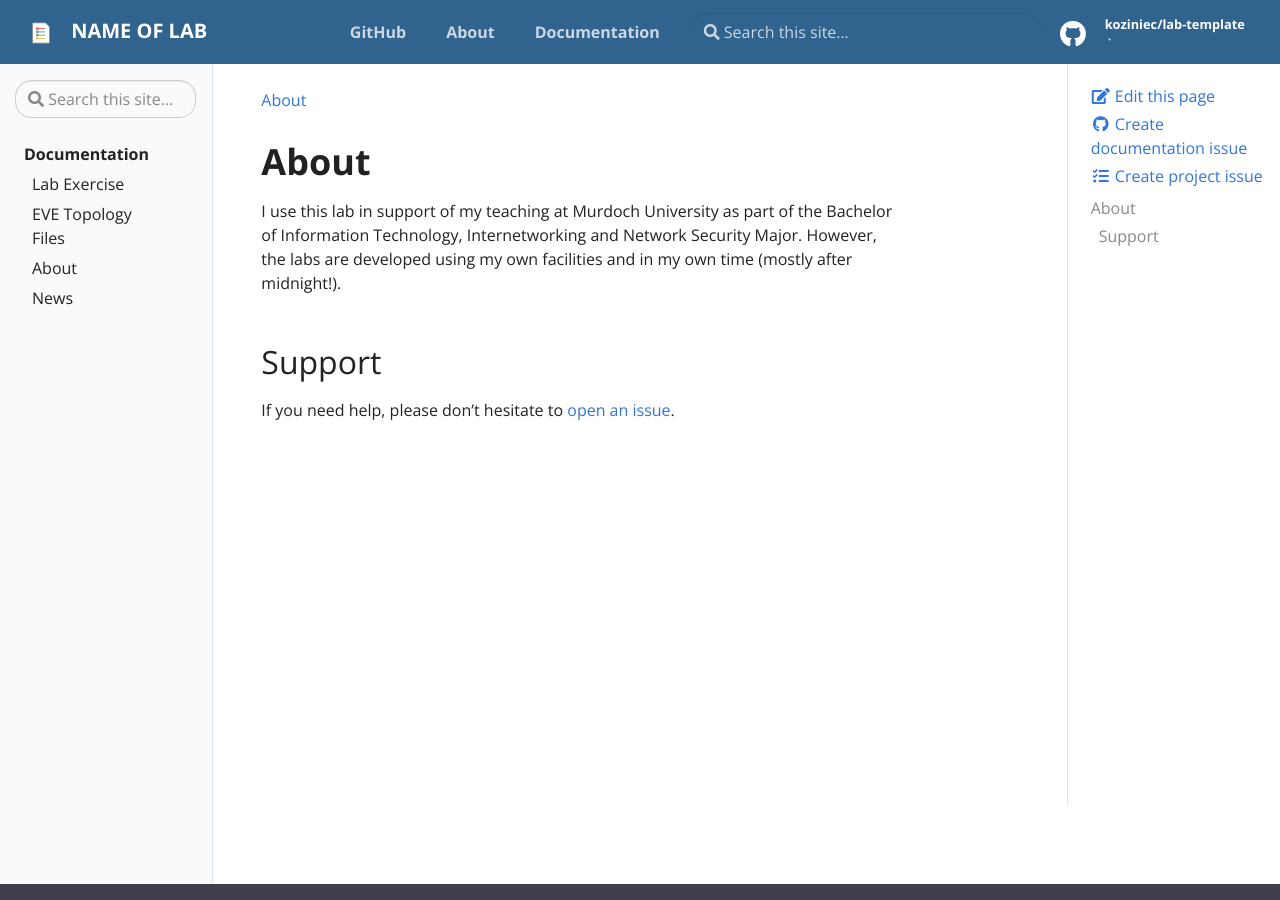
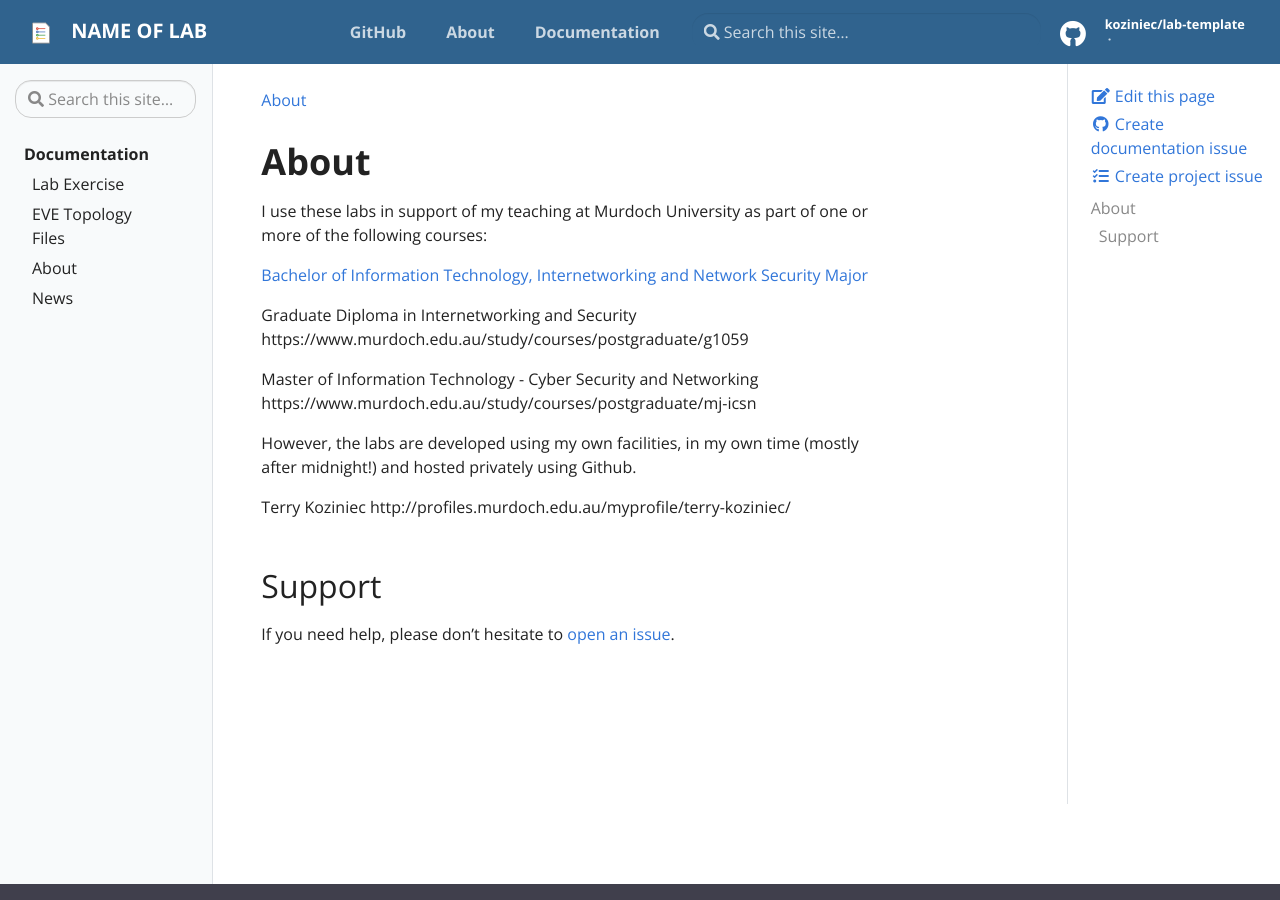
Before and after one commit to koziniec/lab-template, a Jekyll site: the page built from pages/about.md, in a window 1280 px wide and 900 px high. Built offline with Jekyll 4.4.1, drawn with Linux system fonts in a browser that asks for light colours.

Commit message:
Update about.md

```diff
--- a/pages/about.md
+++ b/pages/about.md
@@ -4,7 +4,20 @@ permalink: /about/
 ---
 
 # About
-I use this lab in support of my teaching at Murdoch University as part of the Bachelor of Information Technology, Internetworking and Network Security Major.  However, the labs are developed using my own facilities and in my own time (mostly after midnight!).
+I use these labs in support of my teaching at Murdoch University as part of one or more of the following courses:
+
+[Bachelor of Information Technology, Internetworking and Network Security Major](https://www.murdoch.edu.au/study/courses/undergraduate/MJ-INS)
+
+
+Graduate Diploma in Internetworking and Security https://www.murdoch.edu.au/study/courses/postgraduate/g1059
+
+Master of Information Technology - Cyber Security and Networking https://www.murdoch.edu.au/study/courses/postgraduate/mj-icsn
+
+However, the labs are developed using my own facilities, in my own time (mostly after midnight!) and hosted privately using Github.
+
+Terry Koziniec  http://profiles.murdoch.edu.au/myprofile/terry-koziniec/
+
+
 
 ## Support
 
```
